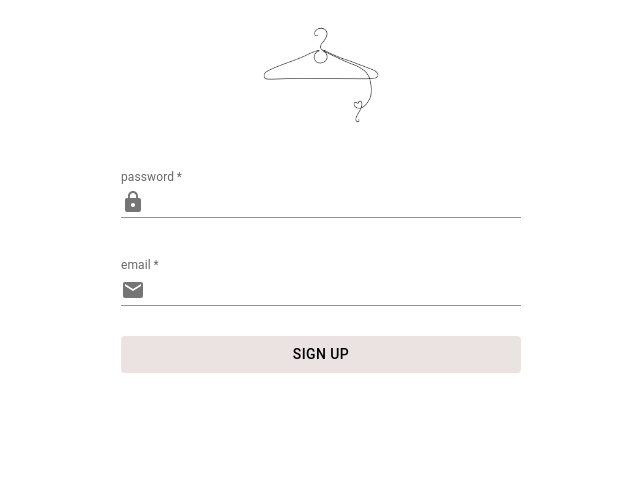
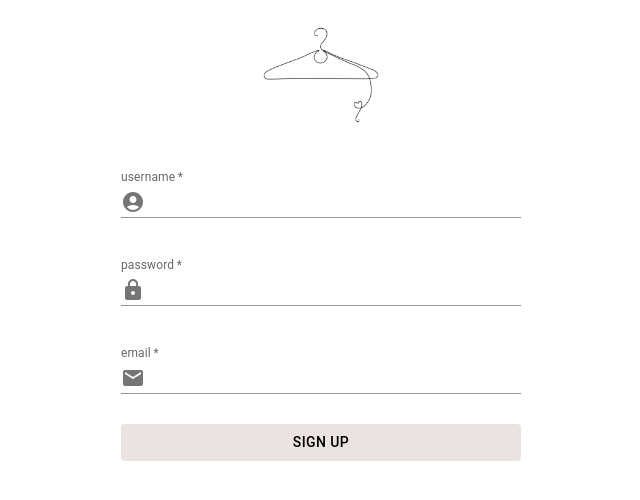
Before and after one commit to danielnissan1/myApp, a React (Create React App) app in the folder client/: page /register in a window 1280 px wide. Shown: the top 500 px of the page, without its empty margins (319-959 px from the left). Built offline with nearby package versions, Linux system fonts and the light colour scheme.

Commit message:
added username to register

```diff
--- a/client/src/components/Login/register.tsx
+++ b/client/src/components/Login/register.tsx
@@ -18,9 +18,9 @@ import axios from "axios";
 import { CredentialResponse, GoogleLogin } from "@react-oauth/google";
 
 const schema = z.object({
-  // username: z.string().refine((value) => /^[A-Z]/.test(value), {
-  //   message: "Username must start with a capital letter",
-  // }),
+  username: z.string().refine((value) => /^[A-Z]/.test(value), {
+    message: "Username must start with a capital letter",
+  }),
   password: z
     .string()
     .min(5, "Password has to be at least 5 characters")
@@ -55,7 +55,8 @@ const Register = () => {
 
   const onSignUp = (data: FieldValues) => {
     axios
-      .post("http://localhost:3001", {
+      .post("http://localhost:3001/auth/register", {
+        username: data.username,
         email: data.email,
         password: data.password,
       })
@@ -95,9 +96,9 @@ const Register = () => {
       >
         <img src={hangerImage} width={"150px"} />
         <form onSubmit={handleSubmit(onSignUp)}>
-          {/* <TextField
+          <TextField
             fullWidth
-            sx={{ margin: "20px", width: "400px"  }}
+            sx={{ margin: "20px", width: "400px" }}
             label="username"
             {...register("username", { required: true, minLength: 9 })}
             required={true}
@@ -111,7 +112,7 @@ const Register = () => {
               ),
             }}
             variant="standard"
-          ></TextField> */}
+          ></TextField>
           <TextField
             fullWidth
             sx={{ margin: "20px", width: "400px" }}
```
